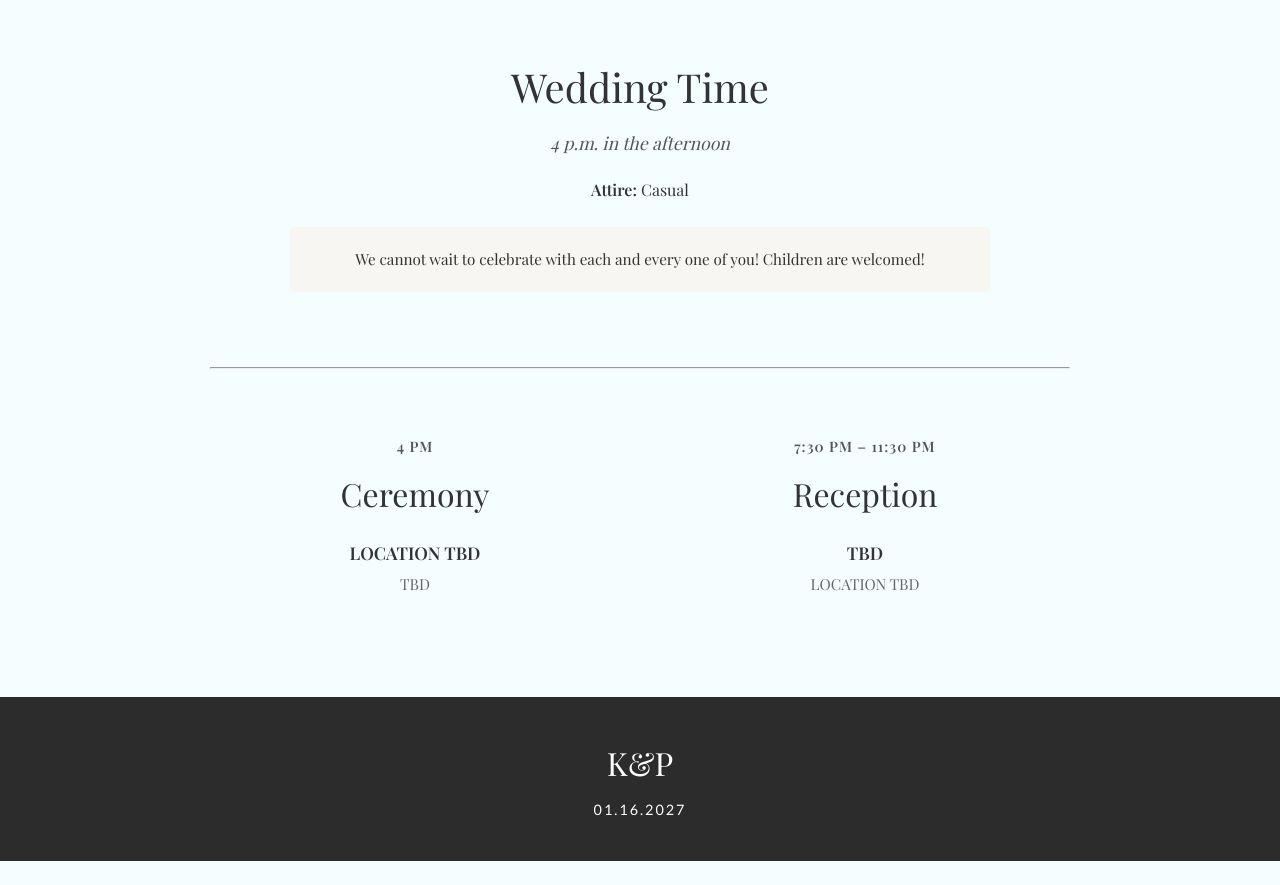
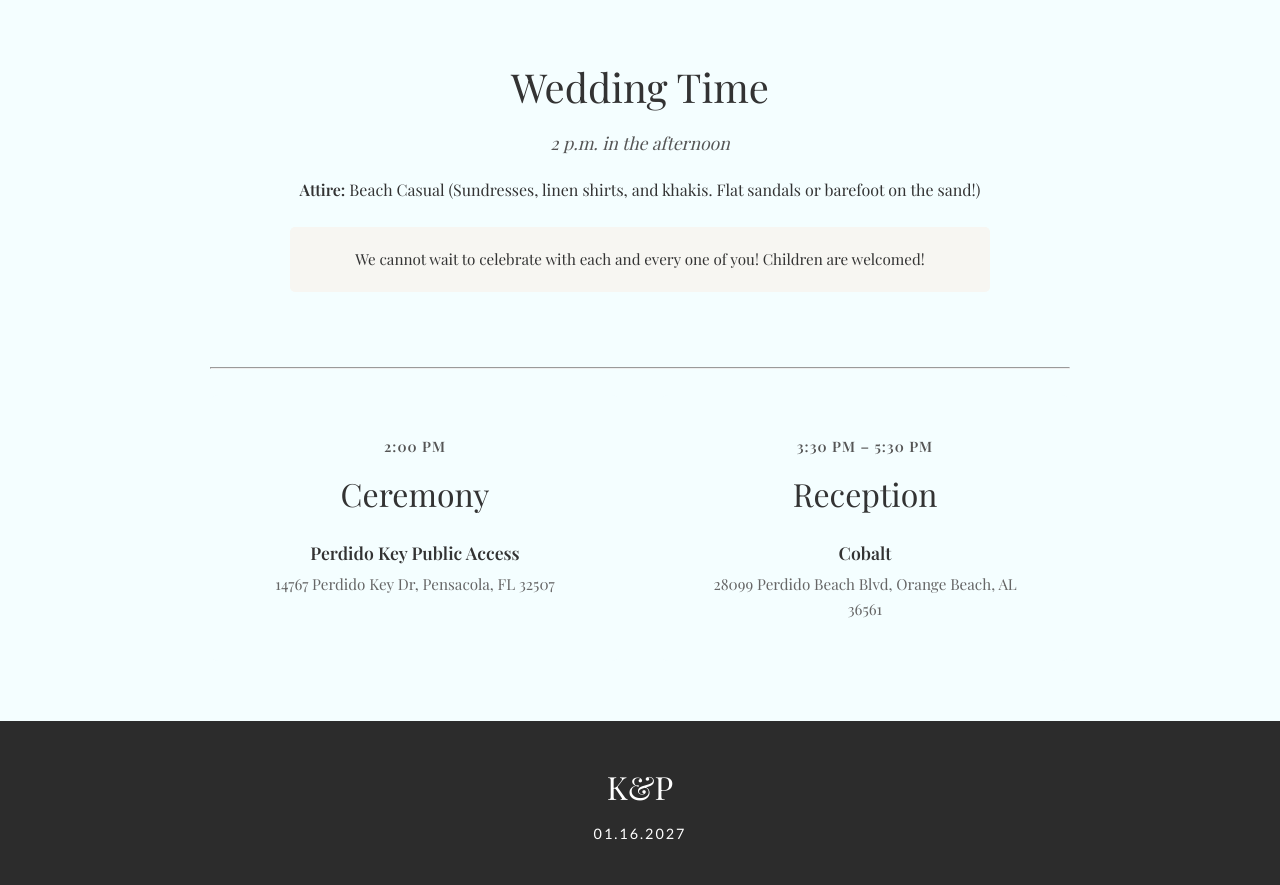
Before and after one commit to KJ-82/Wedding, a plain HTML site: page index.html in a window 1280 px wide. Shown: the part 1240-2125 px from the top of the page. Before the commit the page ends 2101 px from the top, so only its background shows below. Drawn offline with nearby package versions, Linux system fonts and the light colour scheme; a web font is replaced by a local one.

Commit message:
Update wedding time and removed lodging tab

```diff
--- a/index.html
+++ b/index.html
@@ -48,8 +48,8 @@
         <section id="home" class="tab-content active-tab">
             <div class="intro-section">
                 <h2>Wedding Time</h2>
-                <p class="subtitle">4 p.m. in the afternoon</p>
-                <p><strong>Attire:</strong> Casual</p>
+                <p class="subtitle">2 p.m. in the afternoon</p>
+                <p><strong>Attire:</strong> Beach Casual (Sundresses, linen shirts, and khakis. Flat sandals or barefoot on the sand!)</p>
                 <p class="note">We cannot wait to celebrate with each and every one of you! Children are welcomed!</p>
             </div>
 
@@ -60,38 +60,22 @@
             <div class="events-grid">
                 <!-- Ceremony Card -->
                 <div class="event-card">
-                    <p class="time">4 PM</p>
+                    <p class="time">2:00 PM</p>
                     <h3>Ceremony</h3>
-                    <p class="location-name">LOCATION TBD</p>
-                    <p class="address">TBD</p>
+                    <p class="location-name">Perdido Key Public Access</p>
+                    <p class="address">14767 Perdido Key Dr, Pensacola, FL 32507</p>
                 </div>
 
                 <!-- Reception Card -->
                 <div class="event-card">
-                    <p class="time">7:30 PM – 11:30 PM</p>
+                    <p class="time">3:30 PM – 5:30 PM</p>
                     <h3>Reception</h3>
-                    <p class="location-name">TBD</p>
-                    <p class="address">LOCATION TBD</p>
+                    <p class="location-name">Cobalt</p>
+                    <p class="address">28099 Perdido Beach Blvd, Orange Beach, AL 36561</p>
                 </div>
             </div>
         </section>
 
-        <!-- LODGING TAB -->
-        <section id="lodging" class="tab-content">
-            <div class="intro-section">
-                <h2>Lodging</h2>
-                <p class="subtitle">Accommodations for our out-of-town guests.</p>
-            </div>
-
-            <div class="events-grid">
-                <div class="event-card">
-                    <h3>Hotel Block</h3>
-                    <p class="address" style="margin-top: 15px;">
-                        <em>More details regarding hotel blocks and booking links will be added here soon as we get closer to the date. Please check back!</em>
-                    </p>
-                </div>
-            </div>
-        </section>
 
         <!-- QR CODES TAB -->
         <section id="qrcodes" class="tab-content">
```
